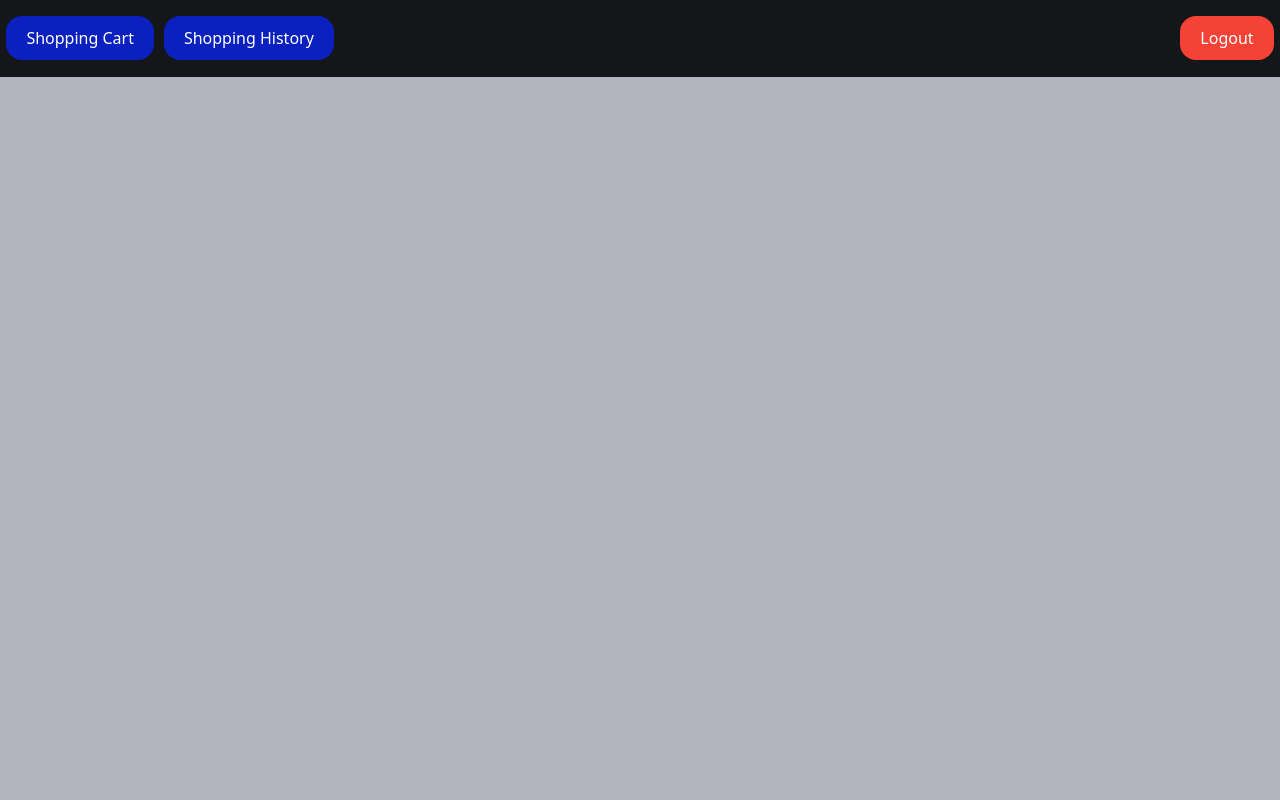
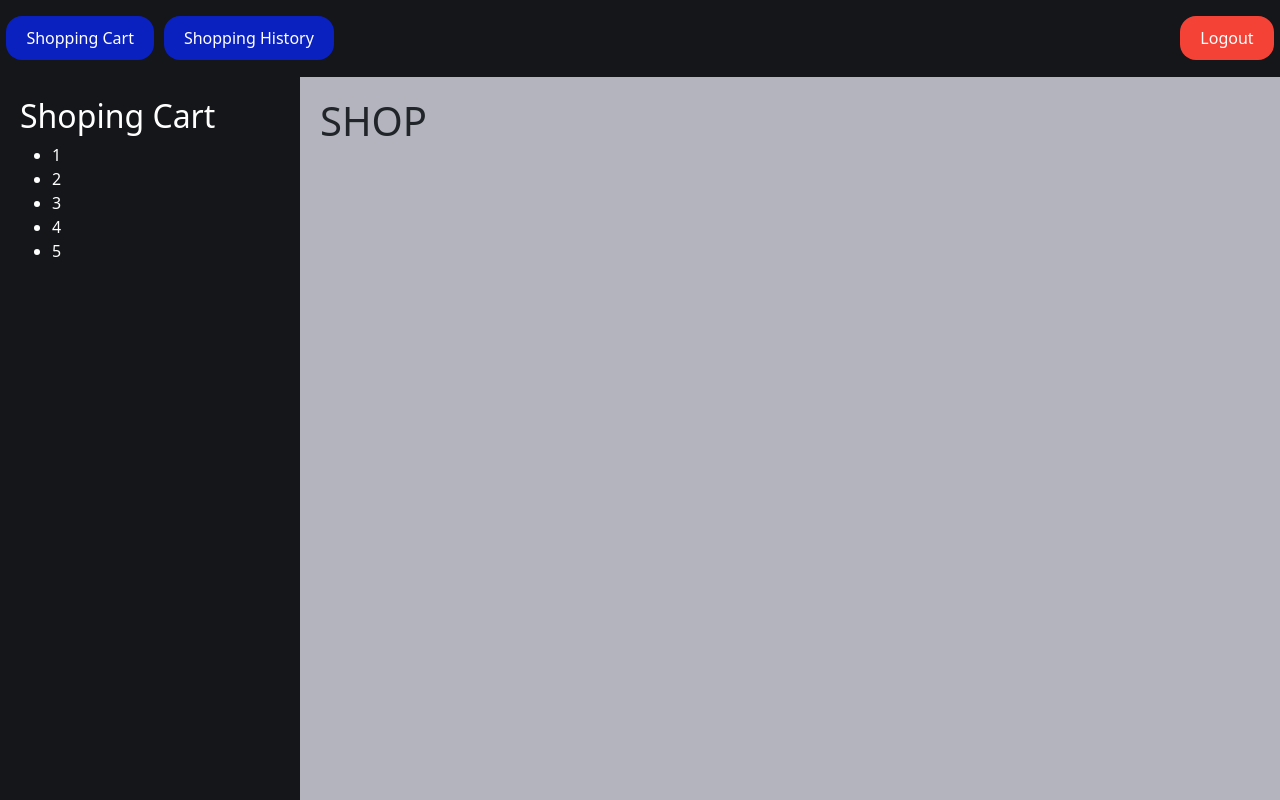
Before and after one commit to KevinSanchezO/digishop, a React (Vite) app: page /auth/login in a window 1280 px wide. Both pictures are taken after typing "name@example.com", "Sample123" into the empty fields and a click on the input "Login". Built offline with nearby package versions, Linux system fonts and the light colour scheme.

Commit message:
side bar for shopping history and shopping cart

```diff
--- /dev/null
+++ b/src/digishop/components/SideBarCart.jsx
@@ -0,0 +1,17 @@
+import React from 'react'
+import '../styles/SideBar.css'
+
+export const SideBarCart = () => {
+    return (
+        <aside className='side-bar'>
+            <h2>Shoping Cart</h2>
+            <ul>
+                <li>1</li>
+                <li>2</li>
+                <li>3</li>
+                <li>4</li>
+                <li>5</li>
+            </ul>
+        </aside>
+    )
+}
--- /dev/null
+++ b/src/digishop/components/SideBarHistory.jsx
@@ -0,0 +1,17 @@
+import React from 'react'
+import '../styles/SideBar.css'
+
+export const SideBarHistory = () => {
+    return (
+        <aside className='side-bar'>
+            <h2>Shoping History</h2>
+            <ul>
+                <li>1</li>
+                <li>2</li>
+                <li>3</li>
+                <li>4</li>
+                <li>5</li>
+            </ul>
+        </aside>
+    )
+}
--- a/src/digishop/pages/DigishopPage.jsx
+++ b/src/digishop/pages/DigishopPage.jsx
@@ -1,8 +1,26 @@
-import React from 'react'
+import React, { useState } from 'react'
 import { Header } from '../components/Header'
+import { SideBarCart } from '../components/SideBarCart'
+import '../styles/DigishopPage.css'
+import { SideBarHistory } from '../components/SideBarHistory'
 
 export const DigishopPage = () => {
+
+    const [show, setShow] = useState(true)
+
   return (
-    <Header />
+    <div className='page-container'>
+        <Header/>
+        <div className='content'>
+            {(show) ?
+            <SideBarCart />
+            :
+            <SideBarHistory/>
+            }
+            <main className='main-content'>
+                <h1>SHOP</h1>
+            </main>
+        </div>
+    </div>
   )
 }
--- /dev/null
+++ b/src/digishop/styles/DigishopPage.css
@@ -0,0 +1,28 @@
+:root {
+    --deep-balck: #141619;
+    --black: #2C2E3A;
+    --deep-blue: #050a44;
+    --blue: #0a21C0;
+    --grey: #B3B4BD;
+    --white: #fff;
+    --red: #f44336;
+    --deep-red: #d43a2f;
+}
+
+.page-container {
+    display: flex;
+    flex-direction: column;
+    height: 100vh;
+}
+
+.content {
+    display: flex;
+    flex: 1;
+    overflow: hidden;
+}
+
+.main-content {
+    flex: 1;
+    padding: 20px;
+    background-color: var(--grey);
+}
--- /dev/null
+++ b/src/digishop/styles/SideBar.css
@@ -0,0 +1,26 @@
+:root {
+    --deep-balck: #141619;
+    --black: #2C2E3A;
+    --deep-blue: #050a44;
+    --blue: #0a21C0;
+    --grey: #B3B4BD;
+    --white: #fff;
+    --red: #f44336;
+    --deep-red: #d43a2f;
+}
+
+.side-bar {
+    width: 300px;
+    background-color: var(--deep-balck);
+    padding: 20px;
+    height: 100%;
+    box-sizing: border-box;
+}
+
+h2 {
+    color: var(--white);
+}
+
+li {
+    color: var(--white);
+}
```
